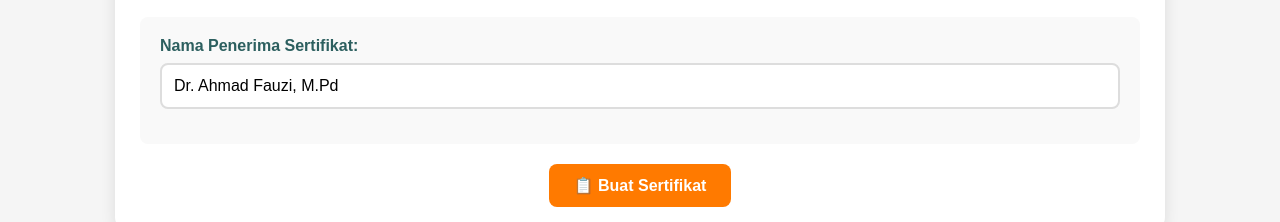
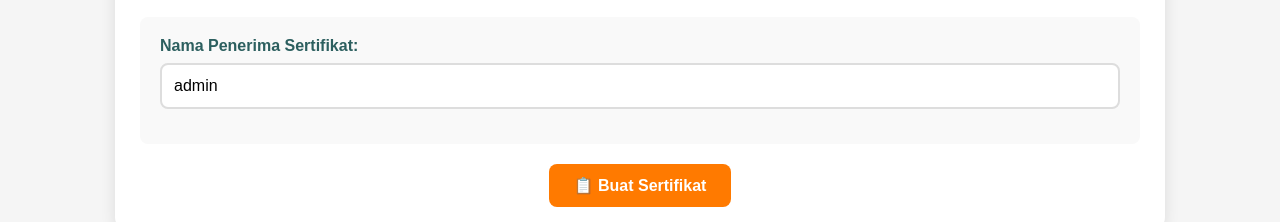
Before and after one commit to Nayyara17/GSO, a plain HTML site: page index.html in a window 1280 px wide. Shown: the part 245-467 px from the top of the page. Drawn offline with nearby package versions, Linux system fonts and the light colour scheme.

Commit message:
Update index.html

```diff
--- a/index.html
+++ b/index.html
@@ -173,7 +173,7 @@
         <div class="input-controls">
             <div class="form-group">
                 <label for="namaInput">Nama Penerima Sertifikat:</label>
-                <input type="text" id="namaInput" placeholder="Masukkan nama lengkap..." value="Dr. Ahmad Fauzi, M.Pd">
+                <input type="text" id="namaInput" placeholder="Masukkan nama lengkap..." value="admin">
             </div>
         </div>
 
```
